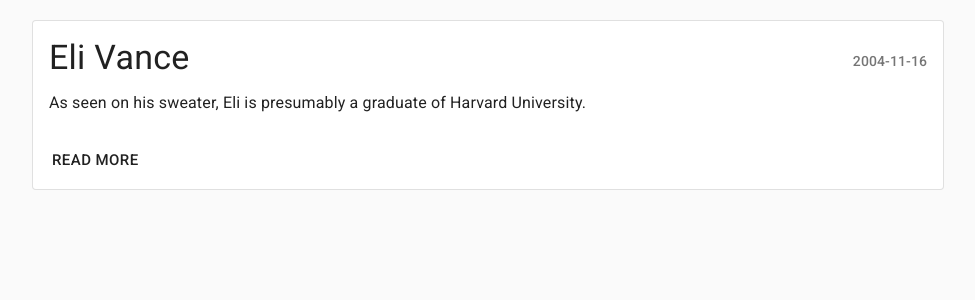
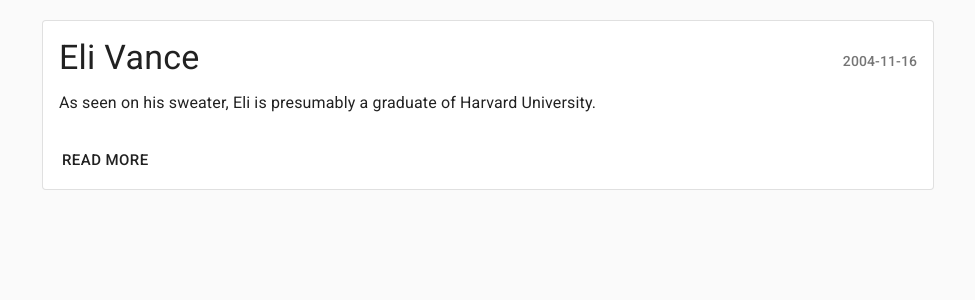
Before and after one commit to emirsavran/exercise-blog-frontend, a React (Create React App) app: page / in a window 1280 px wide. Shown: the top 300 px of the page, without its empty margins (152-1127 px from the left). Built offline with nearby package versions, Linux system fonts and the light colour scheme.

Commit message:
add 10px margin to card

```diff
--- a/src/components/PostListItem.js
+++ b/src/components/PostListItem.js
@@ -1,15 +1,23 @@
 import React, { memo } from 'react';
 import {
-  Button, Box, Card, CardActions, CardContent, Typography,
+  Button, Box, Card, CardActions, CardContent, makeStyles, Typography,
 } from '@material-ui/core';
 import PropTypes from 'prop-types';
+
+const useStyles = makeStyles({
+  card: {
+    margin: 10,
+  },
+});
 
 // use id for router
 function PostListItem({
   id, title, date, excerpt,
 }) {
+  const classes = useStyles();
+
   return (
-    <Card variant="outlined">
+    <Card variant="outlined" className={classes.card}>
       <CardContent>
         <Box display="flex" justifyContent="space-between" alignItems="center">
           <Typography color="textPrimary" variant="h4" component="h3" gutterBottom>
```
